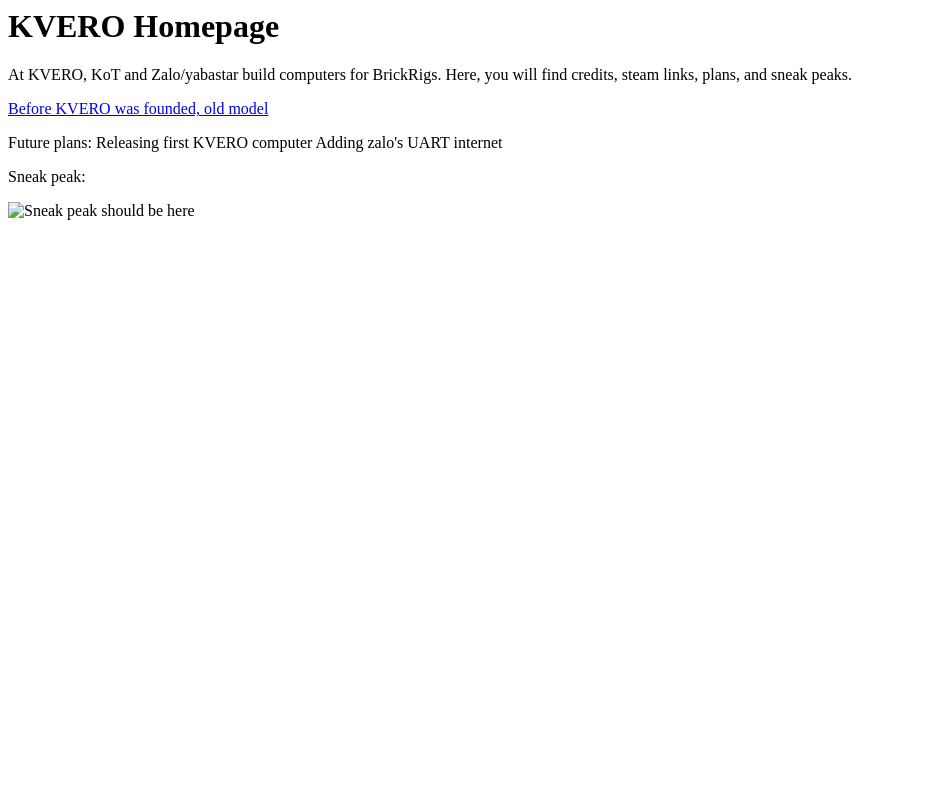
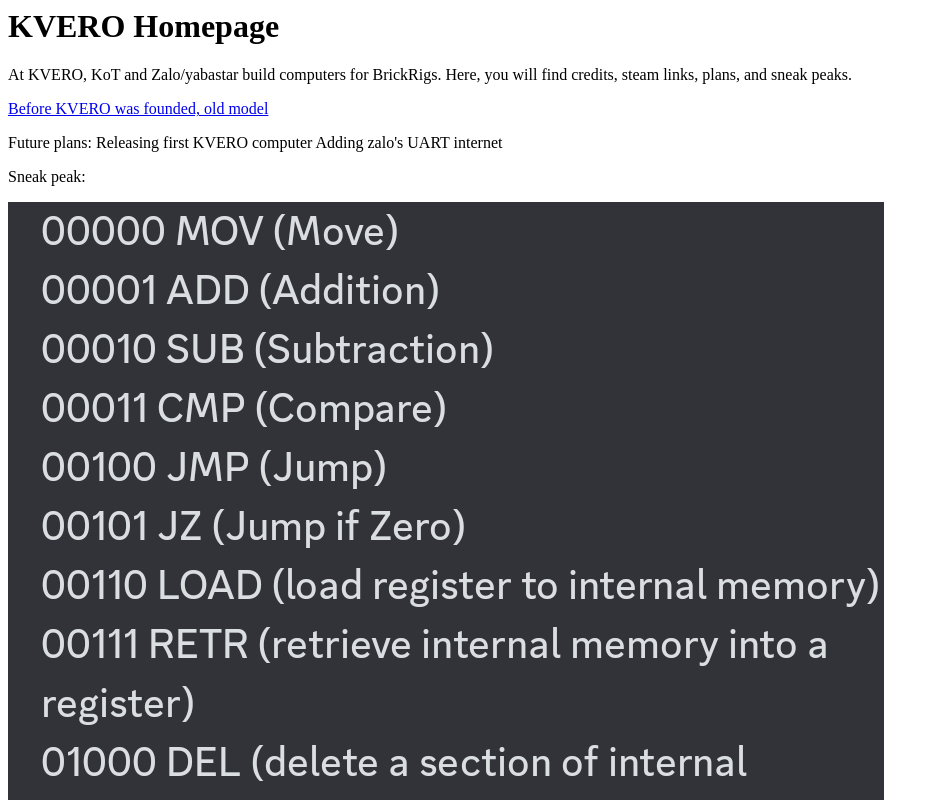
Before and after one commit to Yabastar/kveropages, a plain HTML site: page index.html in a window 1280 px wide. Shown: the top 800 px of the page, without its empty margins (0-939 px from the left). Drawn offline with Linux system fonts and the light colour scheme.

Commit message:
Update index.html

```diff
--- a/index.html
+++ b/index.html
@@ -13,4 +13,4 @@
 
 
 <p>Sneak peak:</p>
-<img src="sneak" alt="Sneak peak should be here">
+<img src="Screenshot_20230630_025858_Discord.jpg" alt="Sneak peak should be here">
```
